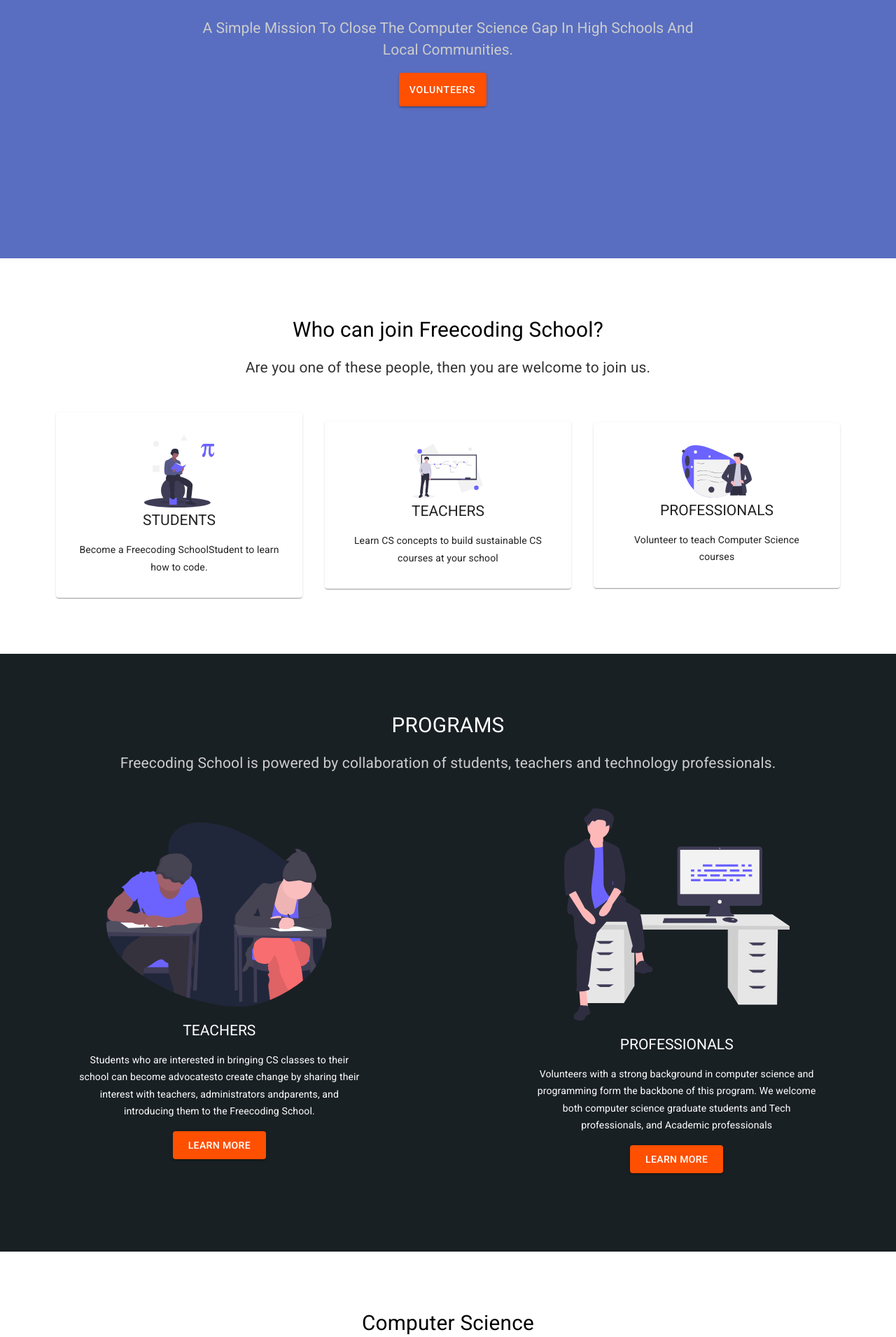
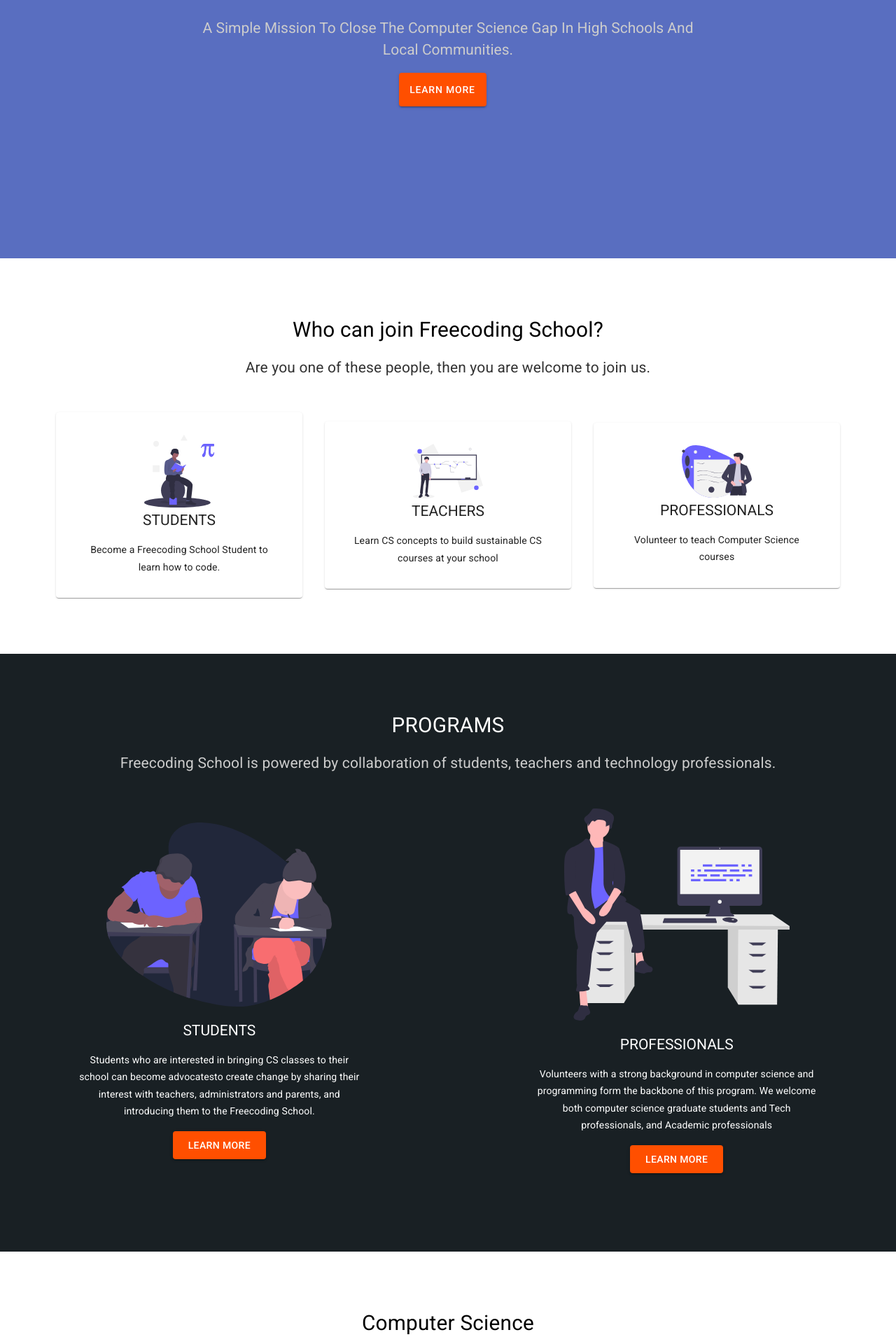
Before and after one commit to premnair34/online-video-app, a React (Create React App) app: page / in a window 1280 px wide. Shown: the part 430-2340 px from the top of the page at 70% size. Built offline with nearby package versions, Linux system fonts and the light colour scheme.

Commit message:
chnages in prof

```diff
--- a/src/Routes.js
+++ b/src/Routes.js
@@ -13,7 +13,7 @@
         component={ HomeView }
         exact
         layout={ Main }
-        path="/"
+        path={["/", "/home"]}
       />
     </Switch>
   );
--- a/src/layouts/Main/components/Footer/Footer.js
+++ b/src/layouts/Main/components/Footer/Footer.js
@@ -88,7 +88,7 @@
            <Grid container direction="column" justify="space-evenly" alignItems="center">
                <Typography variant="body1">
                  &copy;{' '}
-                   Copyright Freecoding School. Palamaner. 2020
+                   Copyright Freecoding School. 2020
                </Typography>
                <Typography variant="caption">
                  All rights reserved.
--- a/src/layouts/Main/components/Topbar/Topbar.js
+++ b/src/layouts/Main/components/Topbar/Topbar.js
@@ -39,7 +39,7 @@
     <AppBar
       className={clsx(classes.root, className)}>
       <Toolbar>
-        <RouterLink to="/">
+        <RouterLink to="/home">
             <img alt="Logo" width="150" src={logo}  />
         </RouterLink>
       </Toolbar>
--- a/src/views/Home/Community/Community.js
+++ b/src/views/Home/Community/Community.js
@@ -55,7 +55,7 @@
                 <Grid item xs={12}>
                     <Button variant="contained" color="secondary" size="large" className={classes.homeBtn}
                       href="https://forms.gle/1CSaz5JA4zJe2UHu9" target="_blank">
-                      Volunteers
+                      Learn More
                     </Button>
                     {/* <Button variant="contained" color="secondary" size="large" className={classes.learnMoreBtn}>
                       Learn more
--- a/src/views/Home/FreeCoding/FreeCoding.js
+++ b/src/views/Home/FreeCoding/FreeCoding.js
@@ -64,7 +64,7 @@
               <Paper className={classes.paper}>
                   <img src={student} className={classes.imgWidth} />
                   <Typography variant="h5" className={classes.paperTitle}>STUDENTS</Typography>
-                  <Typography variant="subtitle1">Become a Freecoding SchoolStudent to learn how to code.</Typography>
+                  <Typography variant="subtitle1">Become a Freecoding School Student to learn how to code.</Typography>
               </Paper>
           </Grid>
           <Grid item lg={4} sm={6} xl={3} xs={12}>
--- a/src/views/Home/Programs/Programs.js
+++ b/src/views/Home/Programs/Programs.js
@@ -68,13 +68,14 @@
         <Grid container direction="row" justify="space-between" alignItems="center">
             <Grid item lg={5} sm={6} xl={5} xs={12} className={classes.paper}>
                 <img src={exams} className={classes.imgWidth} />
-                <Typography variant="h5" className={classes.paperTitle}>TEACHERS</Typography>
+                <Typography variant="h5" className={classes.paperTitle}>STUDENTS</Typography>
                 <Typography variant="subtitle1">
                     Students who are interested in bringing CS classes to their school can become
                     advocatesto create change by sharing their interest with teachers,
-                     administrators andparents, and introducing them to the Freecoding School.
+                     administrators and parents, and introducing them to the Freecoding School.
                 </Typography>
-                <Button variant="contained" color="secondary" size="large" className={classes.learnMoreBtn}>
+                <Button variant="contained" color="secondary" size="large" className={classes.learnMoreBtn}
+                href="https://forms.gle/1CSaz5JA4zJe2UHu9" target="_blank" >
                   Learn more
                 </Button>
             </Grid>
@@ -86,7 +87,8 @@
                     form the backbone of this program. We welcome both computer science graduate
                     students and Tech professionals, and Academic professionals
                 </Typography>
-                <Button variant="contained" color="secondary" size="large" className={classes.learnMoreBtn}>
+                <Button variant="contained" color="secondary" size="large" className={classes.learnMoreBtn}
+                 href="https://forms.gle/1CSaz5JA4zJe2UHu9" target="_blank">
                   Learn more
                 </Button>
             </Grid>
```
Also changed, not shown: 8 other files (tests, documents, lock files or other folders).
